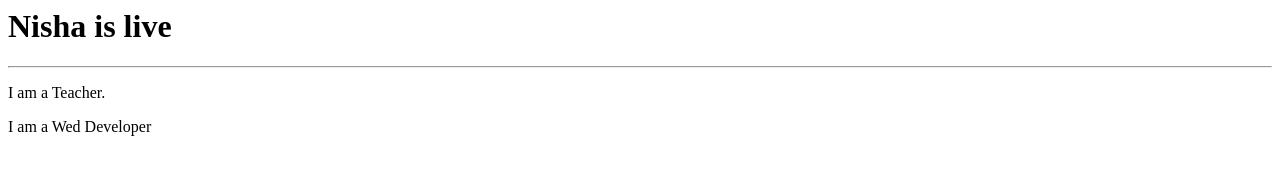
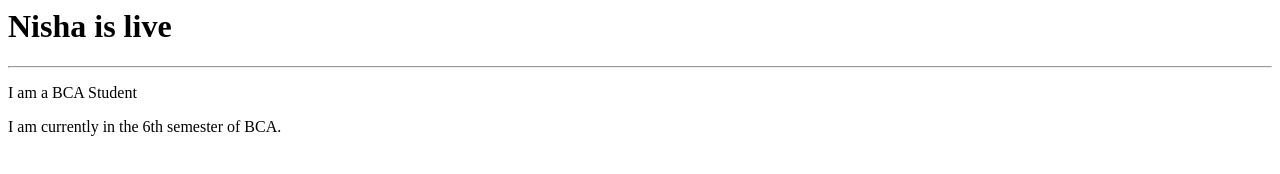
Before and after one commit to nishagupta912274/first-, a plain HTML site: page index.html in a window 1280 px wide. Drawn offline with Linux system fonts and the light colour scheme.

Commit message:
Update index.html

```diff
--- a/index.html
+++ b/index.html
@@ -1,14 +1,11 @@
 <html>
-
-    <head>
-        <title> Nisha Page </title>
-    </head>
-
-    <body>
-        <h1> Nisha is live </h1>
-        <hr>
-        <p> I am a Teacher. </p>
-        <p>I am a Wed Developer</p>
-    </body>
-
+  <head>
+    <title> Nisha Page</title>
+  </head>
+  <body>
+    <h1>Nisha is live </h1>
+    <hr>
+    <p>I am a  BCA Student</p>
+    <p>I am currently in the 6th semester of BCA.</p>
+  </body>
 </html>
```
